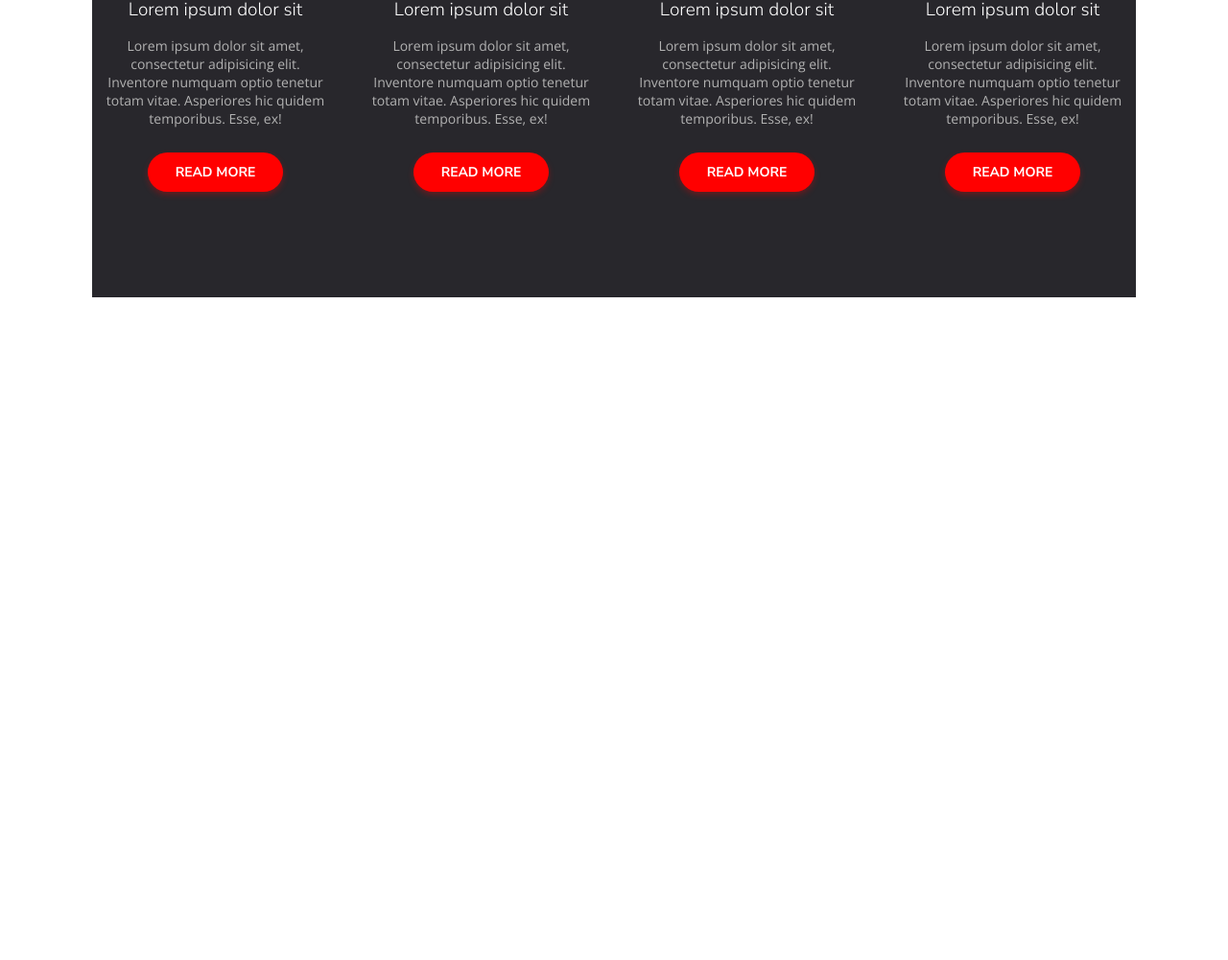
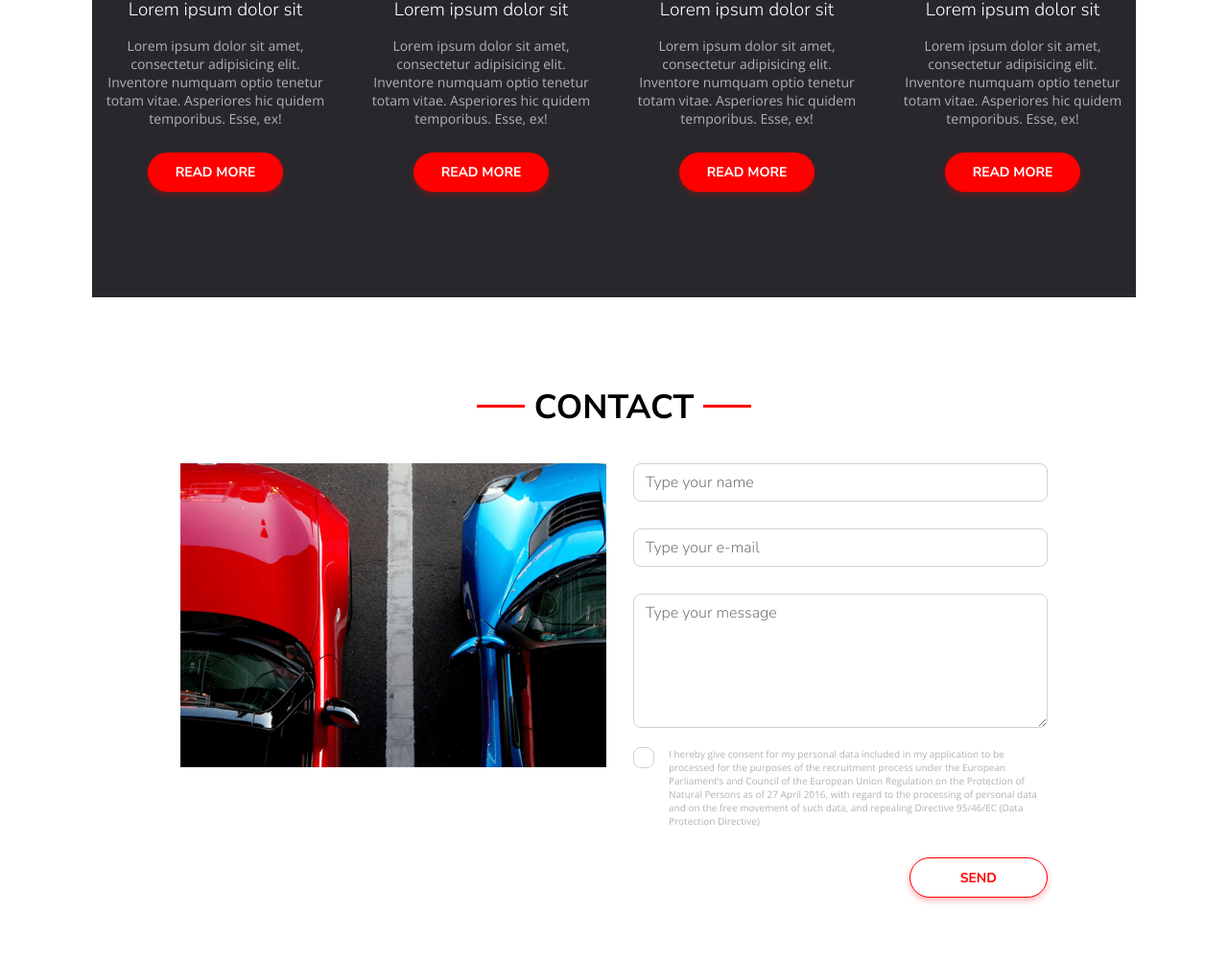
Before and after one commit to Marzynska/car-sharing, a plain HTML site: page index.html in a window 1280 px wide. Shown: the part 1896-2897 px from the top of the page at 96% size. Before the commit the page ends 2206 px from the top, so only its background shows below. Drawn offline with nearby package versions, Linux system fonts and the light colour scheme.

Commit message:
contact form

```diff
--- a/css/style.css
+++ b/css/style.css
@@ -277,3 +277,117 @@ H1::after {
     color: #B2B2B2;
     opacity: 1;
 }
+
+.contact {
+    display: flex;
+    flex-direction: column;
+    align-items: center;
+    justify-content: center;
+}
+
+.contact__main {
+    display: flex;
+    width: 904px;
+    margin: 0 0 65px 0;
+}
+
+.contact__img {
+    width: 444px;
+    height: 316.5px;
+}
+
+.contact__form {
+    display: flex;
+    flex-direction: column;
+    padding: 0 0 0 28px;
+}
+
+#name, #email, #message {
+    text-align: left;
+    font: normal normal normal 16px/22px Nunito Sans;
+    letter-spacing: 0px;
+    color: #B2B2B2;
+    opacity: 1;
+    padding: 8px 0 8px 12px;
+    background: #FFFFFF 0% 0% no-repeat padding-box;
+    border: 1px solid #D1D1D1;
+    border-radius: 8px;
+    opacity: 1;
+}
+
+#name:focus, #email:focus, #message:focus {
+    background: #FFFFFF 0% 0% no-repeat padding-box;
+    box-shadow: 0px 1px 6px #FF00004D;
+    border: 1px solid #FF0000;
+    border-radius: 8px;
+    opacity: 1;
+}
+
+#name, #email {
+    margin: 0 0 28px 0;
+}
+
+#message {
+    margin: 0 0 20px 0;
+    height: 140px;
+    text-align: left;
+    font: normal normal normal 16px/22px Nunito Sans;
+    letter-spacing: 0px;
+    color: #B2B2B2;
+    opacity: 1;
+}
+
+.checkbox input {
+    -webkit-appearance: none;
+    -moz-appearance:    none;
+    appearance:         none;
+    position: absolute;
+    opacity: 0;
+    cursor: pointer;
+    height: 0;
+    width: 0;
+}
+.checkbox {
+    cursor: pointer;
+    display: flex;
+    text-align: left;
+    font: normal normal 300 10px/14px Open Sans;
+    letter-spacing: 0px;
+    color: #B2B2B2;
+    opacity: 1;
+}
+.checkbox span {
+    height: 22px;
+    width: 22px;
+    flex-shrink: 0;
+    border: 1px solid #D1D1D1;
+    background: #FFFFFF 0% 0% no-repeat padding-box;
+    border-radius: 8px;
+    opacity: 1;
+    margin-right: 15px;
+}
+.checkbox input:checked + span {
+    background: url("../images/Icon Check.svg");
+    background-repeat: no-repeat;
+    background-position: center;
+}
+
+.contact__btn {
+    outline: none;
+    text-align: center;
+    font: normal normal bold 14px/19px Nunito Sans;
+    letter-spacing: 0px;
+    color: #FF0000;
+    opacity: 1;
+    background-color: #FFFFFF;
+    text-transform: uppercase;
+    padding: 11px 52px 10px 52px;
+    margin: 31px 0 0 0;
+    flex-grow: 0;
+    background: #FFFFFF 0% 0% no-repeat padding-box;
+    box-shadow: 0px 3px 6px #FF00004D;
+    border: 1px solid #FF0000;
+    border-radius: 40px;
+    opacity: 1;
+    align-self: flex-end;
+}
--- a/index.html
+++ b/index.html
@@ -96,6 +96,24 @@
     </div>
 </section>
 
+<section class="container contact">
+    <H1 class="H1__on_white">Contact</H1>
+    <div class="contact__main">
+        <img src="../images/Form Photo.png" alt="cars" class="contact__img">
+        <form class="contact__form">
+            <input type="text" id="name" name="name" placeholder="Type your name">
+            <input type="email" id="email" name="email" placeholder="Type your e-mail">
+            <textarea id="message" name="message" placeholder="Type your message"></textarea>
+            <label class="checkbox">
+                <input type="checkbox">
+                <span></span>
+                I hereby give consent for my personal data included in my application to be processed for the purposes of the recruitment process under the European Parliament’s and Council of the European Union Regulation on the Protection of Natural Persons as of 27 April 2016, with regard to the processing of personal data and on the free movement of such data, and repealing Directive 95/46/EC (Data Protection Directive)
+            </label>
+            <button type="submit" class="contact__btn">send</button>
+        </form>
+    </div>
+</section>
+
 </body>
 
 </html>
```
